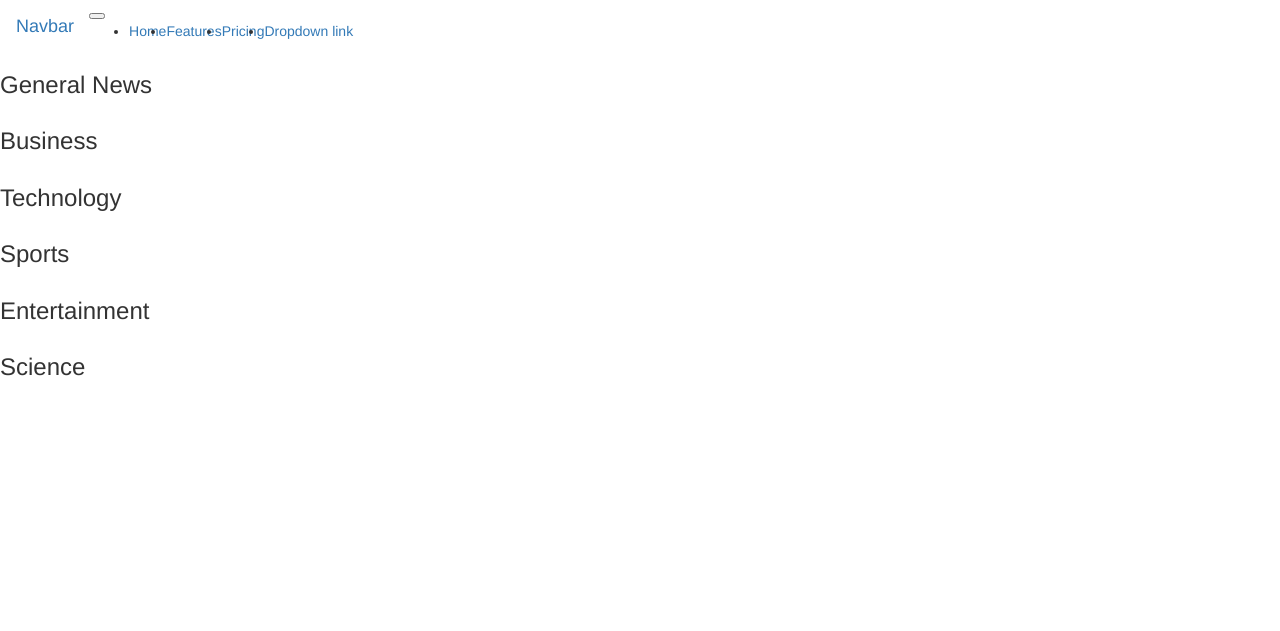
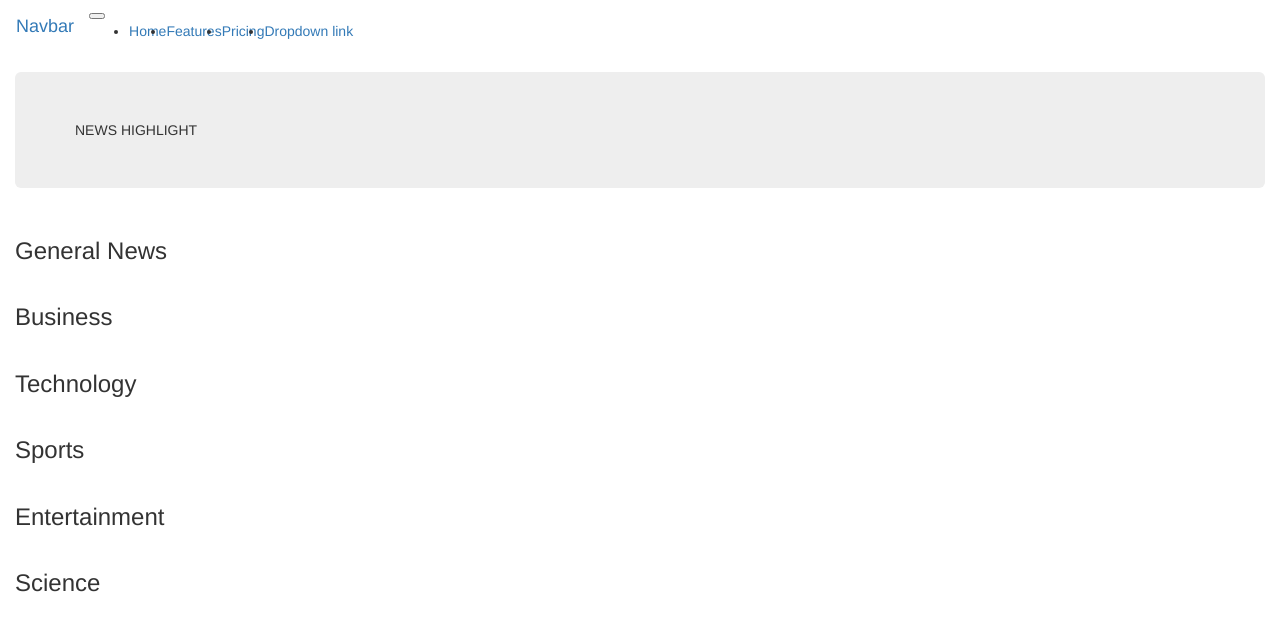
Before and after one commit to SophiaNM/NewsHighlight, a Flask app: template app/templates/index.html in a window 1280 px wide. Shown: the top 631 px of the page. Run offline with Flask 2, Linux system fonts and the light colour scheme; the template is opened without the code that fills it, so the values that code supplies are empty; parts of the project's set-up code (start-up, migrations or seed data) failed here and were passed over; some libraries are stand-ins or nearby versions.

Commit message:
Styling changes to index file.

```diff
--- a/app/templates/index.html
+++ b/app/templates/index.html
@@ -2,30 +2,66 @@
 {% import 'macros.html' as macro %}
 
 
+
 <!-- Content block -->
 {% block content %}
+    <div class="container-fluid wrapper">
+        <div class="landing-page">
+
+            <div class="jumbotron">
+                NEWS HIGHLIGHT
+
+            </div>
+        </div>
+
+        <div class="row" id="general">
+            <div class="category col-md-12">
                 <h3>General News</h3>
                 <ul>
                     {{macro.displayNewsourceList(general)}}
                 </ul>
+            </div>
+        </div>
+        <div class="row" id="business">
+            <div class="category col-md-12">
                 <h3>Business</h3>
                 <ul>
                     {{macro.displayNewsourceList(business)}}
                 </ul>
+            </div>
+        </div>
+        <div class="row" id="technology">
+            <div class="category col-md-12">
                 <h3>Technology</h3>
                 <ul>
                     {{macro.displayNewsourceList(technology)}}
                 </ul>
+            </div>
+        </div>
+        <div class="row" id="sports">
+            <div class="category col-md-12">
                 <h3>Sports</h3>
                 <ul>
                     {{macro.displayNewsourceList(sports)}}
                 </ul>
+            </div>
+        </div>
+        <div class="row" id="entertainment">
+            <div class="category col-md-12">
                 <h3>Entertainment</h3>
                 <ul>
                     {{macro.displayNewsourceList(entertainment)}}
                 </ul>
+            </div>
+        </div>
+        <div class="row" id="science">
+            <div class="category col-md-12">
                 <h3>Science</h3>
                 <ul>
                     {{macro.displayNewsourceList(science)}}
                 </ul>
+            </div>
+        </div>
+
+    </div>
 {% endblock%}
```
Lines whose indentation alone changed are shown as unchanged.
